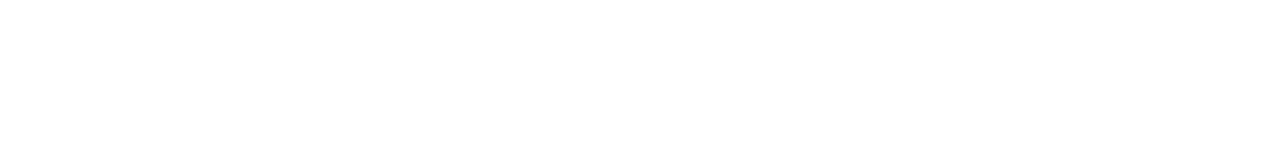
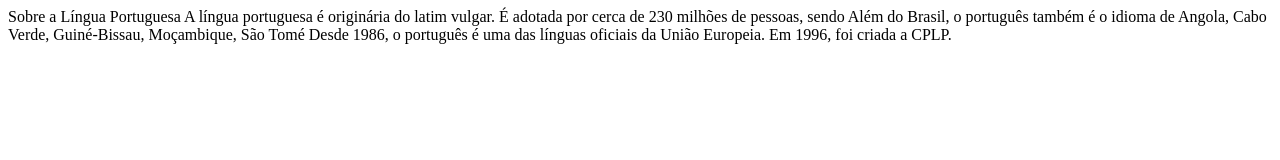
Before and after one commit to maluaa/emanuelly-HTML, a plain HTML site: page index.html in a window 1280 px wide. Drawn offline with Linux system fonts and the light colour scheme.

Commit message:
index.html

```diff
--- a/index.html
+++ b/index.html
@@ -6,6 +6,14 @@
     <title>Document</title>
 </head>
 <body>
+    Sobre a Língua Portuguesa
+
+    A língua portuguesa é originária do latim vulgar. É adotada por cerca de 230 milhões de pessoas, sendo
+
+    Além do Brasil, o português também é o idioma de Angola, Cabo Verde, Guiné-Bissau, Moçambique, São Tomé
+
+    Desde 1986, o português é uma das línguas oficiais da União Europeia. Em 1996, foi criada a CPLP.
+
 
 </body>
 </html>
```
